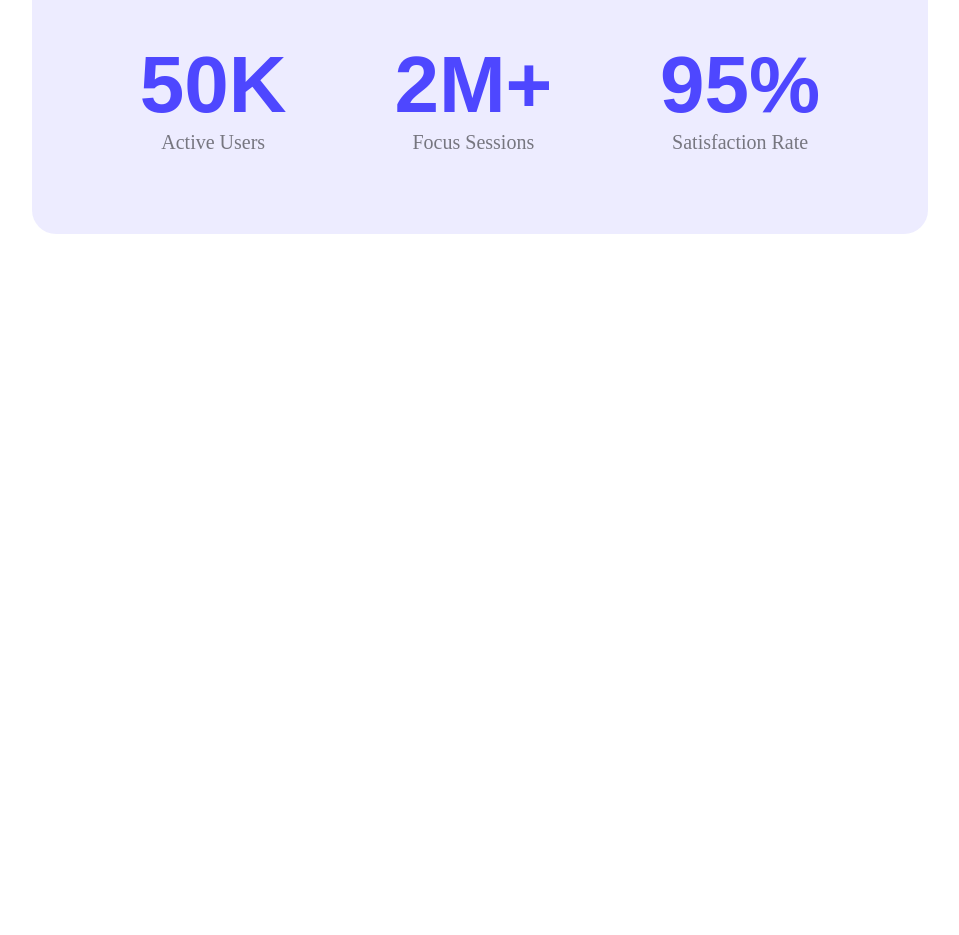
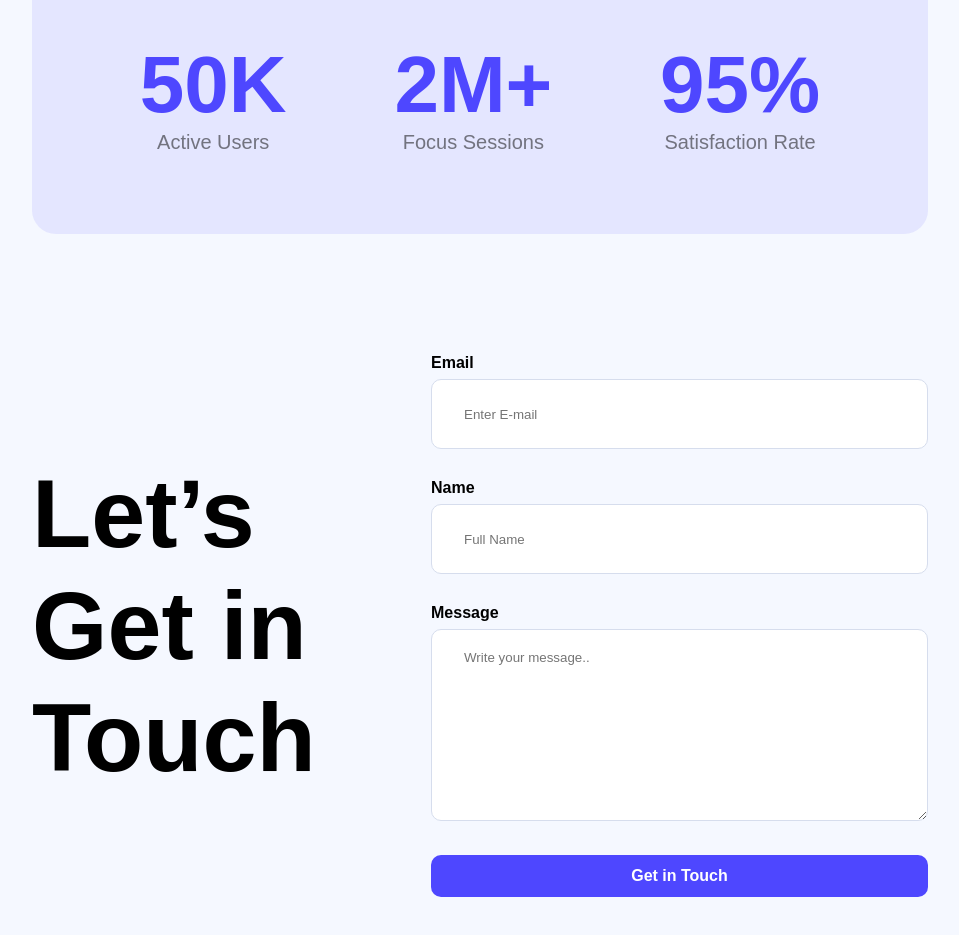
Before and after one commit to bmfaysal33/B12-assignment-01, a plain HTML site: page index.html in a window 1280 px wide. Shown: the part 1620-2555 px from the top of the page, without its empty margins (160-1119 px from the left). Before the commit the page ends 1974 px from the top, so only its background shows below. Drawn offline with Linux system fonts and the light colour scheme.

Commit message:
form section done

```diff
--- a/index.html
+++ b/index.html
@@ -45,14 +45,12 @@
 
       <!-- Stats Section starts -->
       <section id="stats">
-        <div
-          style="
-            margin: 74px auto;
-          "
-        >
-          <h1 id="stat-title" style="color: rgb(37, 36, 50);
-            font-size: 38px;
-            font-weight: 700;">Joined Thousands of Productive Users</h1>
+        <div style="margin: 74px auto">
+          <h1
+            style="color: rgb(37, 36, 50); font-size: 38px; font-weight: 700"
+          >
+            Joined Thousands of Productive Users
+          </h1>
         </div>
 
         <div class="stats-info">
@@ -74,6 +72,34 @@
       </section>
 
       <!-- Stats Section Ends -->
+
+      <!-- Form section starts here  -->
+      <section id="form-section">
+        <div><h1 class="form-section-title">Let’s Get in Touch</h1></div>
+
+        <div>
+
+          <form class="forms-field" action="">
+
+            <label for="email">
+              <b>Email</b> <br>
+              <input type="email" name="" id="email" placeholder="Enter E-mail" />
+            </label>
+
+            <label for="text-input"> <b>Name</b>  <br>
+              <input type="text" name="" id="text-input" placeholder="Full Name" />
+            </label>
+
+            <label for="textarea"> <b>Message</b> <br>
+              <textarea name="" id="textarea" cols="50" rows="10" placeholder="Write your message.."></textarea>
+            </label>
+
+            <button class="btn">Get in Touch</button>
+
+          </form>
+        </div>
+      </section>
+      <!-- Form section Ends here  -->
     </main>
   </body>
 </html>
--- a/styles/style.css
+++ b/styles/style.css
@@ -2,16 +2,7 @@
   margin: 0;
   padding: 0;
   box-sizing: border-box;
-}
-
-/* Font Inter  */
-
-@import url("https://fonts.googleapis.com/css2?family=Inter:ital,opsz,wght@0,14..32,100..900;1,14..32,100..900&display=swap");
-
-.inter-font {
-  font-family: "Inter", sans-serif;
-  font-optical-sizing: auto;
-  font-style: normal;
+  font-family: "Raleway", sans-serif;
 }
 
 /* Font Raleway  */
@@ -44,6 +35,11 @@
   cursor: pointer;
 }
 
+
+body{
+    background: rgb(245, 248, 255);
+}
+
 /* Navbar starts here  */
 
 #navbar {
@@ -74,7 +70,6 @@
 
 .banner-title {
   color: rgb(37, 36, 50);
-  font-family: "Raleway", sans-serif;
   font-size: 65px;
   font-weight: 700;
   line-height: 76px;
@@ -105,7 +100,7 @@
 
 #action-texts > h1 {
   color: rgb(37, 36, 50);
-  font-family: "Raleway", sans-serif;
+
   font-size: 42px;
   font-weight: 700;
   line-height: 49px;
@@ -116,7 +111,7 @@
 
 #action-texts > p {
   color: rgba(37, 36, 50, 0.5);
-  font-family: "Raleway", sans-serif;
+
   font-size: 24px;
   font-weight: 400;
   line-height: 30px;
@@ -139,9 +134,7 @@
   flex-direction: column;
 }
 
-#stat-title{
-    font-family: "Raleway", sans-serif;
-}
+
 
 .stats-info {
   display: flex;
@@ -151,14 +144,11 @@
   margin-bottom: 80px;
 }
 
-
-
 .stats-info h1 {
   font-size: 80px;
   font-weight: 700;
   font-family: "Raleway", sans-serif;
   color: rgb(78, 71, 255);
-
 }
 
 .stats-info p {
@@ -166,3 +156,40 @@
   font-weight: 400;
   color: rgba(0, 0, 0, 0.5);
 }
+
+#form-section {
+  display: flex;
+  flex-direction: row;
+  justify-content: space-between;
+  align-items: center;
+  width: 70%;
+  margin: 50px auto;
+}
+
+.form-section-title {
+  font-family: "Raleway", sans-serif;
+  font-size: 97px;
+  font-weight: 700;
+}
+
+.forms-field {
+  display: flex;
+  flex-direction: column;
+}
+
+.forms-field input,
+.forms-field textarea {
+  width: 497px;
+  height: 70px;
+  margin-bottom: 30px;
+  margin-top: 7px;
+  padding: 20px 32px 20px 32px;
+  box-sizing: border-box;
+  border: 1px solid rgb(214, 221, 237);
+  border-radius: 10px;
+  background: rgb(255, 255, 255);
+}
+
+.forms-field textarea {
+    height: auto;
+}
```
